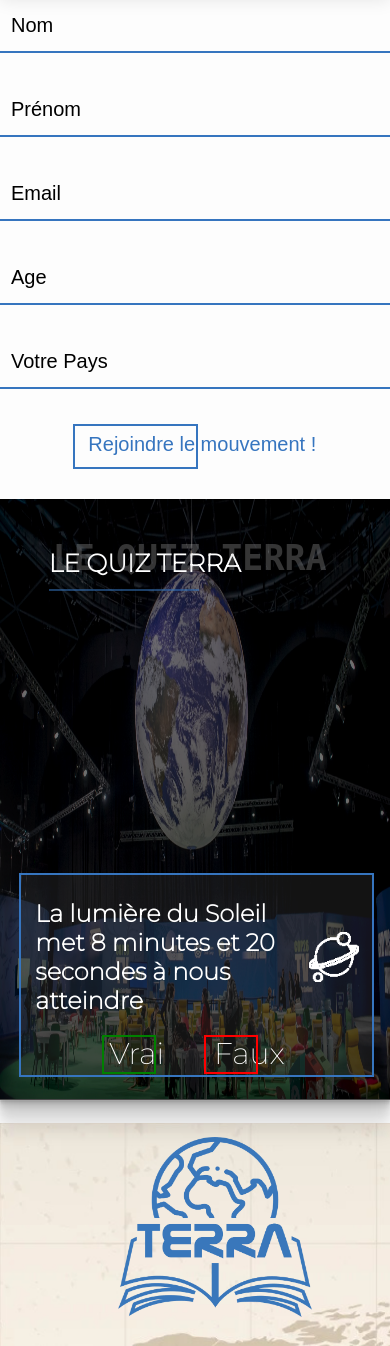
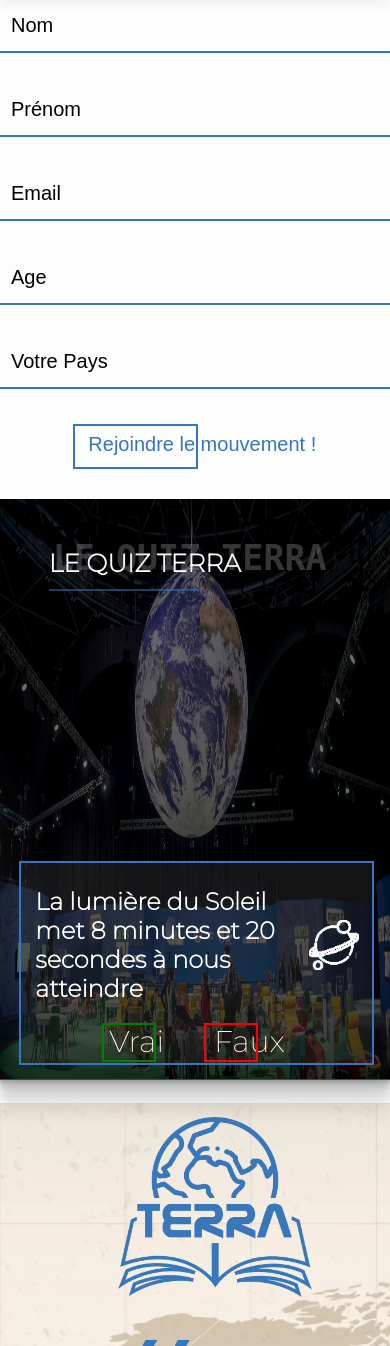
Before and after one commit to Mahen-4/Waiting-Screen-Terra, a PHP site: page / in a window 390 px wide; the page is wider, and only the part inside the window is pictured. Shown: the part 2011-3357 px from the top of that part. Run offline with PHP 8.4, Linux system fonts and the light colour scheme.

Commit message:
small changes

```diff
--- a/styles/styleMobile.css
+++ b/styles/styleMobile.css
@@ -77,7 +77,7 @@
 
     /* COP IMAGE */
     #copImage > img{
-        height: 600px;
+        height: 580px;
     }
 
     /* QUIZ */
--- a/styles/styleTablette.css
+++ b/styles/styleTablette.css
@@ -1,4 +1,5 @@
 @media screen and (max-width: 1384px) and (min-width: 800px){
+
     /*THEME SLIDER */
     .img-slider .slide{
         height: 60vh;
@@ -28,6 +29,7 @@
         font-size: 35px;
         top: 30px;
     }
+
     /* SLIDER COMITE */
     #leftDiv, #rightDiv{
         height: 85.5%;
@@ -110,6 +112,7 @@
     .info_bot{
         text-transform: initial;
     }
+
     /* OBJECTIF */
     .objectif_part .h1_objectif{
         font-size: 20px;
```
